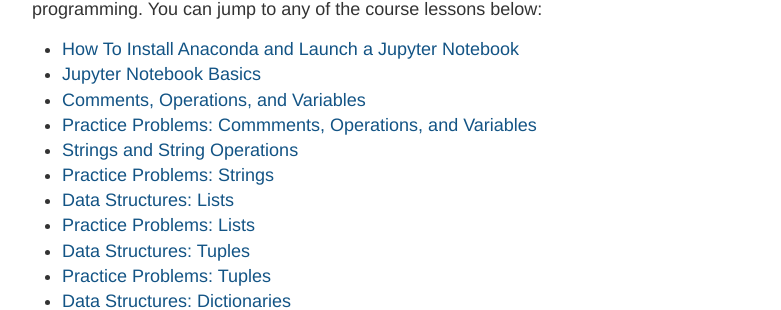
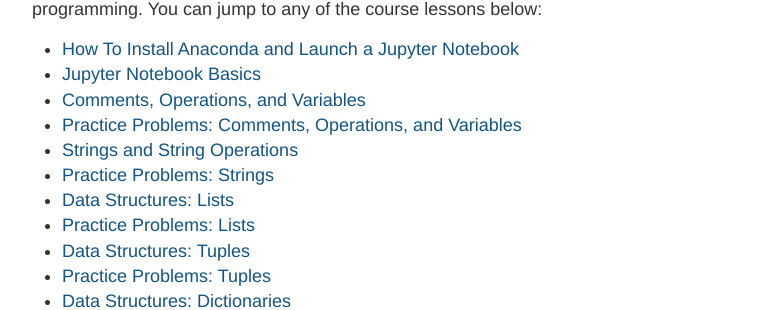
Before and after one commit to rosyberti/website, a Jekyll site: the page built from python-course/index.md, in a window 1280 px wide and 900 px high. Shown: the part 320-630 px from the top of the window, without its empty margins (248-1029 px from the left). Built offline with Jekyll 4.4.1, drawn with Linux system fonts in a browser that asks for light colours.

Commit message:
fixed typo

```diff
--- a/python-course/index.md
+++ b/python-course/index.md
@@ -11,7 +11,7 @@
 * [How To Install Anaconda and Launch a Jupyter Notebook]({{ site.baseurl }}/python-course/how-to-install-anaconda/)
 * [Jupyter Notebook Basics]({{ site.baseurl }}/python-course/jupyter-notebook-basics/)
 * [Comments, Operations, and Variables]({{ site.baseurl }}/python-course/comments-operations-variables/)
-* [Practice Problems: Commments, Operations, and Variables]({{ site.baseurl }}/python-course/comments-operations-variables-practice-problems/)
+* [Practice Problems: Comments, Operations, and Variables]({{ site.baseurl }}/python-course/comments-operations-variables-practice-problems/)
 * [Strings and String Operations]({{ site.baseurl }}/python-course/strings/)
 * [Practice Problems: Strings]({{ site.baseurl }}/python-course/strings-practice-problems/)
 * [Data Structures: Lists]({{ site.baseurl }}/python-course/lists/)
```
